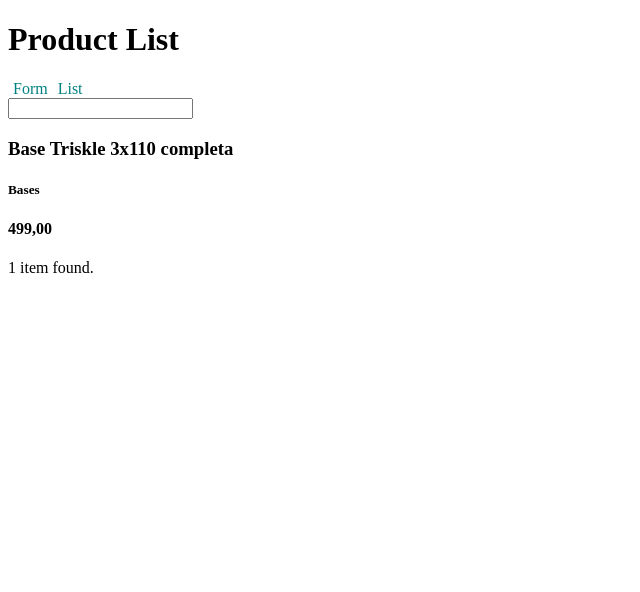
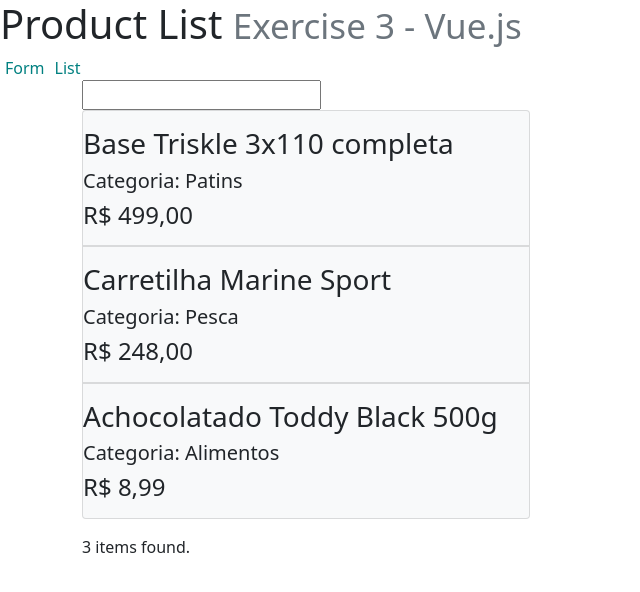
Before and after one commit to mabner/ffav-exercicio-03, a Vue app: page /products in a window 1280 px wide. Shown: the top 592 px of the page, without its empty margins (0-640 px from the left). Built offline with nearby package versions, Linux system fonts and the light colour scheme.

Commit message:
Adds some bootstrap styling

```diff
--- a/public/index.html
+++ b/public/index.html
@@ -5,6 +5,7 @@
     <meta http-equiv="X-UA-Compatible" content="IE=edge">
     <meta name="viewport" content="width=device-width,initial-scale=1.0">
     <link rel="icon" href="<%= BASE_URL %>favicon.ico">
+    <link href="https://cdn.jsdelivr.net/npm/bootstrap@5.0.1/dist/css/bootstrap.min.css" rel="stylesheet" integrity="sha384-+0n0xVW2eSR5OomGNYDnhzAbDsOXxcvSN1TPprVMTNDbiYZCxYbOOl7+AMvyTG2x" crossorigin="anonymous">
     <title><%= htmlWebpackPlugin.options.title %></title>
   </head>
   <body>
--- a/src/App.vue
+++ b/src/App.vue
@@ -1,7 +1,11 @@
 <template>
   <div id="app">
     <Header pageHeader="Product List" />
-    <router-view />
+    <div class="container">
+      <div class="col-md-6">
+        <router-view />
+      </div>
+    </div>
   </div>
 </template>
 
--- a/src/components/Header.vue
+++ b/src/components/Header.vue
@@ -1,6 +1,6 @@
 <template>
   <header>
-    <h1>{{ pageHeader }}</h1>
+    <h1>{{ pageHeader }} <small class="text-muted">Exercise 3 - Vue.js</small></h1>
     <router-link class="topLink" to="/">Form</router-link>
     <router-link class="topLink" to="/products">List</router-link>
   </header>
--- a/src/components/ProductForm.vue
+++ b/src/components/ProductForm.vue
@@ -1,42 +1,49 @@
 <template>
   <div>
-    <span>{{ isNameLimitExceeded }}</span>
     <form v-on:submit.prevent="onFormSubmit">
-      <div>
-        <p>
-          <label for="productName">Nome: </label>
-          <input
-            id="productName"
-            v-model="productName"
-            type="text"
-            class="form-field"
-          />
-        </p>
+      <div class="form-floating mb-1">
+        <input
+          id="productName"
+          v-model="productName"
+          type="text"
+          class="form-control"
+        />
+        <label for="productName" form-label>Nome:</label>
+        <span class="form-text text-danger">
+          {{ isNameLimitExceeded }}
+        </span>
       </div>
-      <p>
-        <label for="productPrice">Preço: </label>
+
+      <div class="form-floating mb-1">
         <input
           id="productPrice"
           v-model="productPrice"
           type="text"
-          class="form-field"
+          class="form-control"
         />
-      </p>
-      <p>
-        <label for="productCategory">Categoria: </label>
+        <label for="productPrice" form-label>Preço:</label>
+      </div>
+
+      <div class="form-floating mb-1">
         <input
           id="productCategory"
           v-model="productCategory"
           type="text"
-          class="form-field"
+          class="form-control"
         />
-      </p>
-      <button :disabled="disabled" type="submit">Enviar</button>
+        <label for="productCategory" form-label>Categoria:</label>
+      </div>
+      <button :disabled="disabled" type="submit" class="btn btn-primary">
+        Enviar
+      </button>
     </form>
-    <p>
-      {{ formMessage }}<br />
-      {{ productName }} {{ productPrice }} {{ productCategory }}
-    </p>
+
+    <div class="mb-3">
+      <span id="recordMsg" class="text-success"></span>
+      <span id="productText" class="text-primary"
+        >{{ productName }} {{ productPrice }} {{ productCategory }}</span
+      >
+    </div>
   </div>
 </template>
 
@@ -51,7 +58,6 @@ export default {
       isNameLimitExceeded: "",
       products: [],
       disabled: false,
-      formMessage: "",
     };
   },
   methods: {
@@ -64,7 +70,10 @@ export default {
       this.productName = "";
       this.productPrice = "";
       this.productCategory = "";
-      this.formMessage = "Product recorded";
+      document.getElementById("recordMsg").innerHTML = "Product recorded!"
+      setTimeout(function () {
+        document.getElementById("recordMsg").innerHTML = "";
+      }, 3000);
     },
     handleOnAddProduct(product) {
       this.products = this.products.concat(product);
--- a/src/components/ProductItem.vue
+++ b/src/components/ProductItem.vue
@@ -1,8 +1,8 @@
 <template>
-  <div>
-    <h3>{{ product.productName }}</h3>
-    <h5>{{ product.productCategory }}</h5>
-    <h4>{{ product.productPrice }}</h4>
+  <div class="card-body list-group list-group-flush">
+    <h3 class="card-title">{{ product.productName }}</h3>
+    <h5 class="subtitle">Categoria: {{ product.productCategory }}</h5>
+    <h4 class="card-text">R$ {{ product.productPrice }}</h4>
   </div>
 </template>
 
--- a/src/components/ProductsList.vue
+++ b/src/components/ProductsList.vue
@@ -4,7 +4,7 @@
       <input v-model="searchProducts" type="text" />
     </div>
     <div>
-      <div>
+      <div class="card bg-light mb-3 " style="width: 28rem">
         <ProductItem
           v-for="product in products"
           :key="product.productName"
--- a/src/store.js
+++ b/src/store.js
@@ -9,18 +9,18 @@ export const store = new Vuex.Store( {
 			{
 				productName: 'Base Triskle 3x110 completa',
 				productPrice: '499,00',
-				productCategory: 'Bases',
+				productCategory: 'Patins',
 			},
-			// {
-			// 	productName: 'Mochila Traxart Wild',
-			// 	productPrice: '250,00',
-			// 	productCategory: 'Mochilas',
-			// },
-			// {
-			// 	productName: 'Kit de Proteção Traxart DG 300',
-			// 	productPrice: '279,00',
-			// 	productCategory: 'Proteções',
-			// },
+			{
+				productName: 'Carretilha Marine Sport',
+				productPrice: '248,00',
+				productCategory: 'Pesca',
+			},
+			{
+				productName: 'Achocolatado Toddy Black 500g',
+				productPrice: '8,99',
+				productCategory: 'Alimentos',
+			},
 		],
 	},
 	getters: {
```
